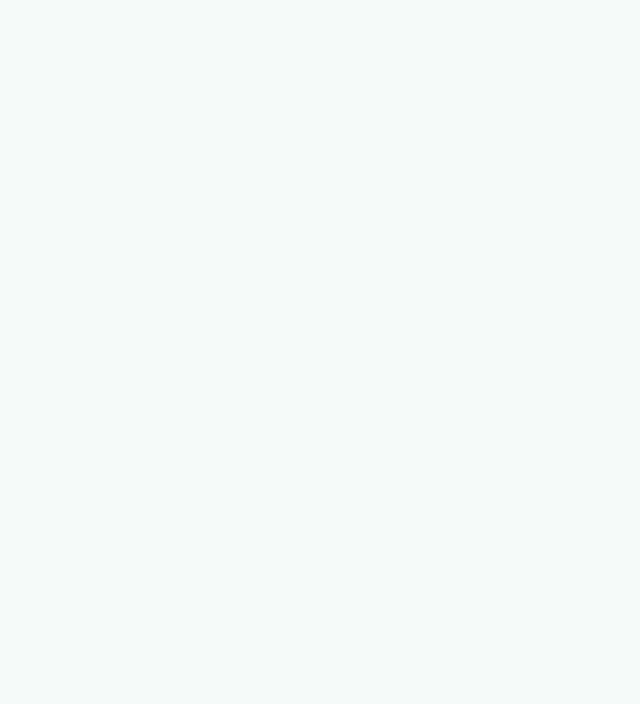
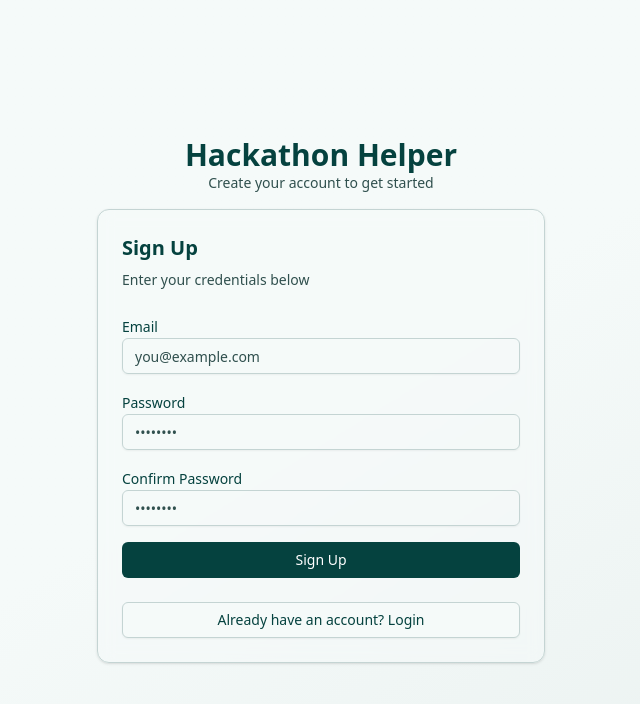
Before and after one commit to Mohdniyam/hackathon_helper, a React app in the folder frontend/: page /signup in a window 1280 px wide. Before the commit this address had no page. Shown: the top 704 px of the page, without its empty margins (319-959 px from the left). Built offline with nearby package versions, Linux system fonts and the light colour scheme; the HTML template or start-up script is replaced by a standard one.

Commit message:
login/signup done

```diff
--- a/frontend/package.json
+++ b/frontend/package.json
@@ -4,7 +4,7 @@
   "version": "0.0.0",
   "type": "module",
   "scripts": {
-    "ui":"shadcn",
+    "ui": "shadcn",
     "dev": "vite",
     "build": "tsc -b && vite build",
     "lint": "eslint .",
@@ -22,6 +22,7 @@
     "axios": "^1.13.2",
     "class-variance-authority": "^0.7.1",
     "clsx": "^2.1.1",
+    "firebase": "^12.5.0",
     "lucide-react": "^0.553.0",
     "react": "^19.1.1",
     "react-dom": "^19.1.1",
--- a/frontend/src/App.tsx
+++ b/frontend/src/App.tsx
@@ -9,12 +9,16 @@ import Tasks from "./pages/Tasks";
 import Submission from "./pages/Submission";
 import Showcase from "./pages/Showcase";
 import ProjectLists from "./pages/ProjectLists";
+import Login from "./pages/Login";
+import Signup from "./pages/Signup";
 
 export default function App() {
   return (
     <Router>
       <Routes>
         <Route path="/" element={<Landing />} />
+        <Route path="/login" element={<Login />} />
+        <Route path="/signup" element={<Signup />} />
         <Route element={<Layout />}>
           <Route path="/dashboard" element={<Dashboard />} />
           <Route path="/team" element={<Team />} />
--- /dev/null
+++ b/frontend/src/firebaseConfig.ts
@@ -0,0 +1,15 @@
+import { initializeApp } from "firebase/app";
+import { getAuth } from "firebase/auth";
+
+const firebaseConfig = {
+  apiKey: "AIzaSyBkyWiEyj7054PqBAI6QIMyIGX5GOtoSHM",
+  authDomain: "hackathonhelper-290e7.firebaseapp.com",
+  projectId: "hackathonhelper-290e7",
+  storageBucket: "hackathonhelper-290e7.firebasestorage.app",
+  messagingSenderId: "555162158029",
+  appId: "1:555162158029:web:d344bd188e648ce91b3a84",
+  measurementId: "G-4ME52TYE3L",
+};
+
+const app = initializeApp(firebaseConfig);
+export const auth = getAuth(app);
--- a/frontend/src/pages/Landing.tsx
+++ b/frontend/src/pages/Landing.tsx
@@ -14,12 +14,26 @@ export default function Landing() {
           <h1 className="text-2xl font-bold bg-gradient-to-r from-primary to-secondary bg-clip-text text-transparent">
             HackHelper
           </h1>
+          <div className="flex gap-2">
+            <button
+              onClick={() => navigate("/login")}
+              className="px-4 py-2 bg-muted text-foreground rounded-lg font-medium hover:bg-muted/70 transition-colors"
+            >
+              Login
+            </button>
+            <button
+              onClick={() => navigate("/signup")}
+              className="px-4 py-2 bg-muted text-foreground rounded-lg font-medium hover:bg-muted/70 transition-colors"
+            >
+              Sign Up
+            </button>
             <button
               onClick={() => navigate("/dashboard")}
               className="px-4 py-2 bg-primary text-primary-foreground rounded-lg font-medium hover:bg-primary/90 transition-colors"
             >
               Enter App
             </button>
+          </div>
         </div>
       </nav>
 
@@ -49,6 +63,23 @@ export default function Landing() {
           <Zap className="w-4 h-4" />
           Get Started
         </button>
+        {/* Hero Section Add-on */}
+        <div className="mt-4 text-sm text-muted-foreground">
+          Already have an account?{" "}
+          <span
+            className="text-primary underline cursor-pointer"
+            onClick={() => navigate("/login")}
+          >
+            Login
+          </span>{" "}
+          or{" "}
+          <span
+            className="text-primary underline cursor-pointer"
+            onClick={() => navigate("/signup")}
+          >
+            Sign up
+          </span>
+        </div>
 
         {/* Feature Grid */}
         <div className="grid sm:grid-cols-2 lg:grid-cols-4 gap-4 mt-16">
--- /dev/null
+++ b/frontend/src/pages/Login.tsx
@@ -0,0 +1,104 @@
+// src/pages/Login.tsx
+import React, { useState } from "react";
+import { useNavigate } from "react-router-dom";
+import { auth } from "../firebaseConfig";
+import { signInWithEmailAndPassword } from "firebase/auth";
+import { Input } from "@/components/ui/input";
+import { Button } from "@/components/ui/button";
+import {
+  Card,
+  CardHeader,
+  CardTitle,
+  CardDescription,
+  CardContent,
+} from "@/components/ui/card";
+
+const Login = () => {
+  const navigate = useNavigate();
+  const [error, setError] = useState("");
+  const [formData, setFormData] = useState({ email: "", password: "" });
+
+  const handleChange = (e: React.ChangeEvent<HTMLInputElement>) => {
+    const { name, value } = e.target;
+    setFormData((prev) => ({ ...prev, [name]: value }));
+  };
+
+  const handleLogin = async (e: React.FormEvent) => {
+    e.preventDefault();
+    setError("");
+    try {
+      await signInWithEmailAndPassword(auth, formData.email, formData.password);
+      navigate("/dashboard");
+    } catch (err: any) {
+      setError(err.message);
+    }
+  };
+
+  return (
+    <div className="min-h-screen bg-gradient-to-br from-background via-background to-primary/5 flex items-center justify-center p-4">
+      <div className="w-full max-w-md">
+        <div className="text-center mb-4">
+          <h1 className="text-3xl font-bold text-foreground">Welcome Back</h1>
+          <p className="text-muted-foreground text-sm">Log in to continue</p>
+        </div>
+
+        <Card className="border bg-background/50 backdrop-blur-sm">
+          <CardHeader>
+            <CardTitle className="text-xl">Login</CardTitle>
+            <CardDescription>Enter your credentials below</CardDescription>
+          </CardHeader>
+          <CardContent>
+            <form onSubmit={handleLogin} className="space-y-4">
+              {error && <p className="text-sm text-red-600">{error}</p>}
+
+              <div className="space-y-1">
+                <label htmlFor="email" className="text-sm font-medium">
+                  Email
+                </label>
+                <Input
+                  id="email"
+                  name="email"
+                  type="email"
+                  placeholder="you@example.com"
+                  value={formData.email}
+                  onChange={handleChange}
+                  required
+                />
+              </div>
+
+              <div className="space-y-1">
+                <label htmlFor="password" className="text-sm font-medium">
+                  Password
+                </label>
+                <Input
+                  id="password"
+                  name="password"
+                  type="password"
+                  placeholder="••••••••"
+                  value={formData.password}
+                  onChange={handleChange}
+                  required
+                />
+              </div>
+
+              <Button type="submit" className="w-full">
+                Login
+              </Button>
+
+              <Button
+                type="button"
+                variant="outline"
+                className="w-full mt-2"
+                onClick={() => navigate("/signup")}
+              >
+                Don't have an account? Sign Up
+              </Button>
+            </form>
+          </CardContent>
+        </Card>
+      </div>
+    </div>
+  );
+};
+
+export default Login;
--- /dev/null
+++ b/frontend/src/pages/Signup.tsx
@@ -0,0 +1,140 @@
+// src/pages/Signup.tsx
+import React, { useState } from "react";
+import { useNavigate } from "react-router-dom";
+import { auth } from "../firebaseConfig";
+import { createUserWithEmailAndPassword } from "firebase/auth";
+import { Input } from "@/components/ui/input";
+import { Button } from "@/components/ui/button";
+import {
+  Card,
+  CardHeader,
+  CardTitle,
+  CardDescription,
+  CardContent,
+} from "@/components/ui/card";
+
+const Signup = () => {
+  const navigate = useNavigate();
+  const [error, setError] = useState("");
+  const [formData, setFormData] = useState({
+    email: "",
+    password: "",
+    confirmPassword: "",
+  });
+
+  const handleChange = (e: React.ChangeEvent<HTMLInputElement>) => {
+    const { name, value } = e.target;
+    setFormData((prev) => ({ ...prev, [name]: value }));
+  };
+
+  const handleSignup = async (e: React.FormEvent) => {
+    e.preventDefault();
+    setError("");
+
+    if (formData.password !== formData.confirmPassword) {
+      setError("Passwords do not match.");
+      return;
+    }
+
+    try {
+      await createUserWithEmailAndPassword(
+        auth,
+        formData.email,
+        formData.password
+      );
+      navigate("/dashboard");
+    } catch (err: any) {
+      setError(err.message);
+    }
+  };
+
+  return (
+    <div className="min-h-screen bg-gradient-to-br from-background via-background to-primary/5 flex items-center justify-center p-4">
+      <div className="w-full max-w-md">
+        <div className="text-center mb-4">
+          <h1 className="text-3xl font-bold text-foreground">
+            Hackathon Helper
+          </h1>
+          <p className="text-muted-foreground text-sm">
+            Create your account to get started
+          </p>
+        </div>
+
+        <Card className="border bg-background/50 backdrop-blur-sm">
+          <CardHeader>
+            <CardTitle className="text-xl">Sign Up</CardTitle>
+            <CardDescription>Enter your credentials below</CardDescription>
+          </CardHeader>
+          <CardContent>
+            <form onSubmit={handleSignup} className="space-y-4">
+              {error && <p className="text-sm text-red-600">{error}</p>}
+
+              <div className="space-y-1">
+                <label htmlFor="email" className="text-sm font-medium">
+                  Email
+                </label>
+                <Input
+                  id="email"
+                  name="email"
+                  type="email"
+                  placeholder="you@example.com"
+                  value={formData.email}
+                  onChange={handleChange}
+                  required
+                />
+              </div>
+
+              <div className="space-y-1">
+                <label htmlFor="password" className="text-sm font-medium">
+                  Password
+                </label>
+                <Input
+                  id="password"
+                  name="password"
+                  type="password"
+                  placeholder="••••••••"
+                  value={formData.password}
+                  onChange={handleChange}
+                  required
+                />
+              </div>
+
+              <div className="space-y-1">
+                <label
+                  htmlFor="confirmPassword"
+                  className="text-sm font-medium"
+                >
+                  Confirm Password
+                </label>
+                <Input
+                  id="confirmPassword"
+                  name="confirmPassword"
+                  type="password"
+                  placeholder="••••••••"
+                  value={formData.confirmPassword}
+                  onChange={handleChange}
+                  required
+                />
+              </div>
+
+              <Button type="submit" className="w-full">
+                Sign Up
+              </Button>
+
+              <Button
+                type="button"
+                variant="outline"
+                className="w-full mt-2"
+                onClick={() => navigate("/login")}
+              >
+                Already have an account? Login
+              </Button>
+            </form>
+          </CardContent>
+        </Card>
+      </div>
+    </div>
+  );
+};
+
+export default Signup;
```
Also changed, not shown: frontend/src/utils/api.ts (+7 -14 lines), 2 other files (tests, documents, lock files or other folders). Lines whose indentation alone changed are shown as unchanged.
